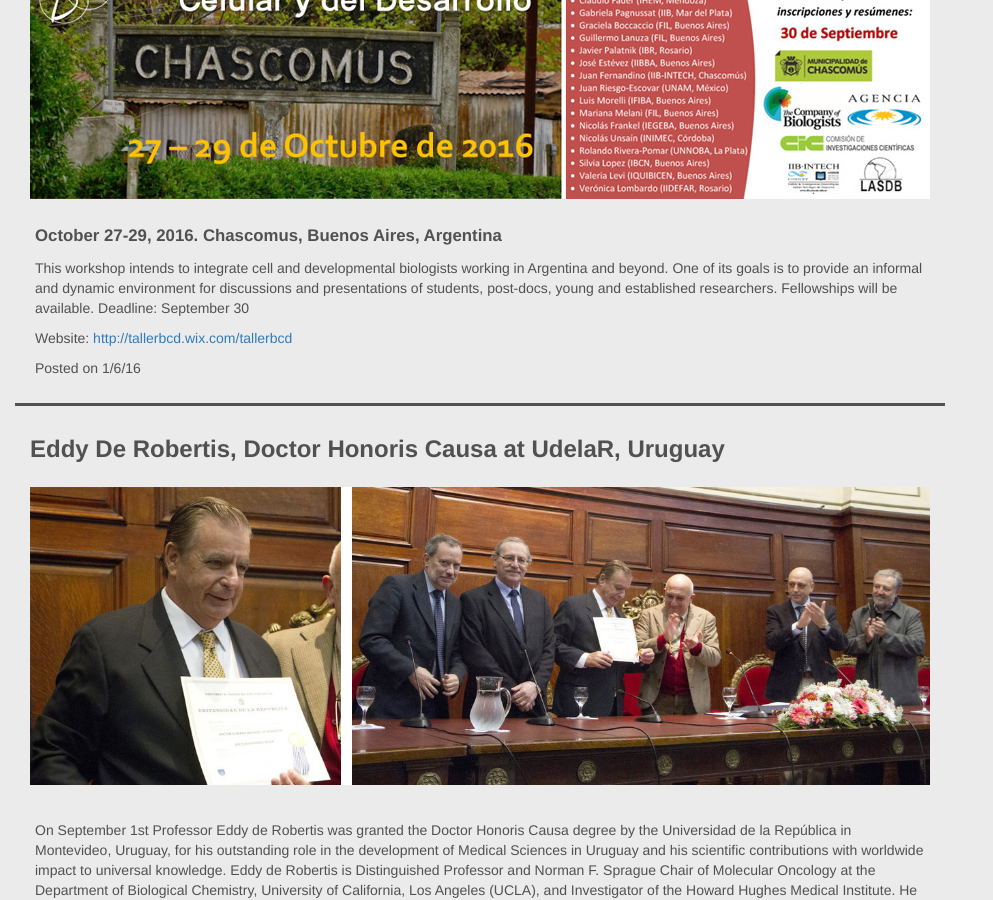
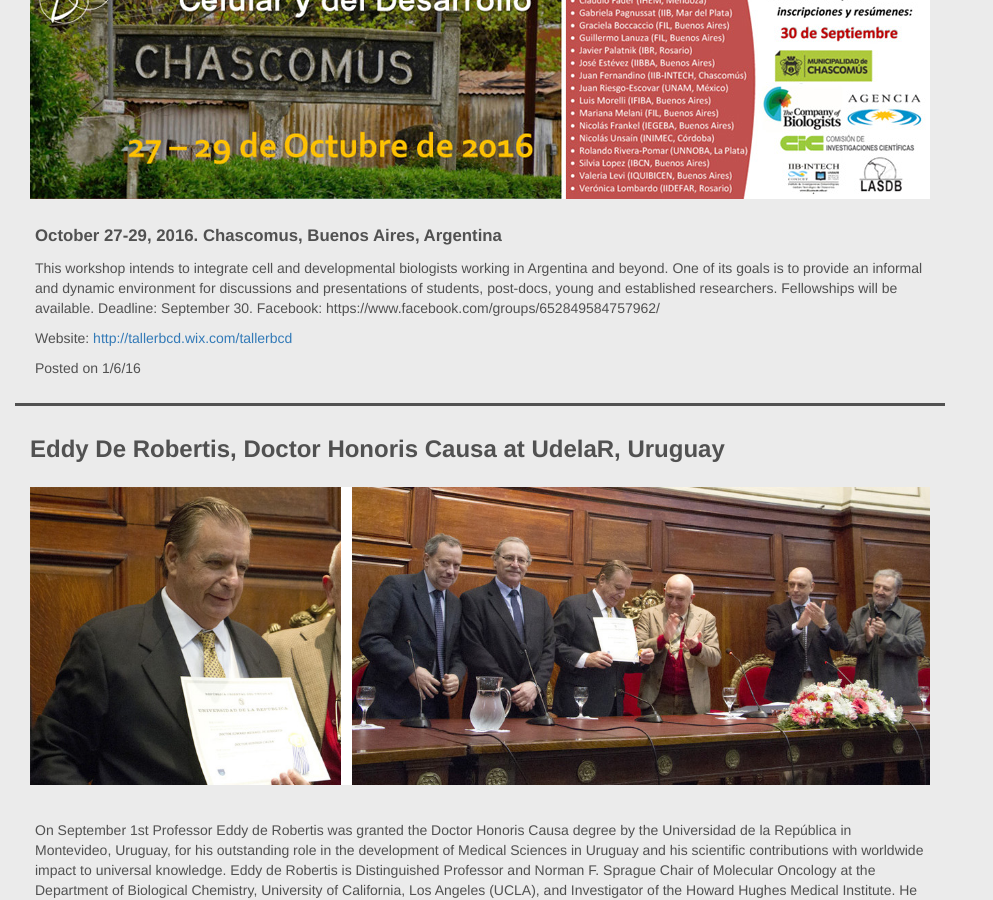
Before and after one commit to lasdb/lasdb.github.io, a Jekyll site: the page built from _posts/2000-01-01-news.markdown, in a window 1280 px wide and 900 px high, scrolled down 1998 px. Shown: the whole window, without its empty margins (0-993 px from the left). Built offline with Jekyll 4.4.1, drawn with Linux system fonts in a browser that asks for light colours; nearby versions of some CDN libraries; some of the changed text lies outside the part shown.

Commit message:
Update 2000-01-01-news.markdown

```diff
--- a/_posts/2000-01-01-news.markdown
+++ b/_posts/2000-01-01-news.markdown
@@ -29,7 +29,7 @@ news:
   - title: 'Argentina: Workshop Developmental and Cellular Biology'
     date: '1/6/16'
     subtitle: 'October 27-29, 2016. Chascomus, Buenos Aires, Argentina'
-    body: 'This workshop intends to integrate cell and developmental biologists working in Argentina and beyond.  One of its goals is to provide an informal and dynamic environment for discussions and presentations of students, post-docs, young and established researchers. Fellowships will be available. Deadline: September 30'
+    body: 'This workshop intends to integrate cell and developmental biologists working in Argentina and beyond.  One of its goals is to provide an informal and dynamic environment for discussions and presentations of students, post-docs, young and established researchers. Fellowships will be available. Deadline: September 30.   Facebook:  https://www.facebook.com/groups/652849584757962/'
     imageSm: 'img/news/chas-sm.jpg'
     imageBg: '../img/news/chas-bg.jpg'
     URL: 'http://tallerbcd.wix.com/tallerbcd'
```
Also changed, not shown: other parts of _posts/2000-01-01-news.markdown (+1 -1 lines).
